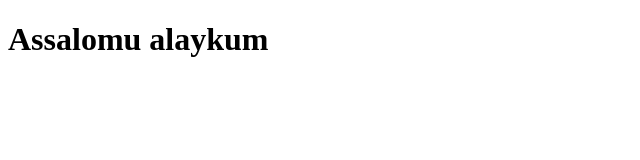
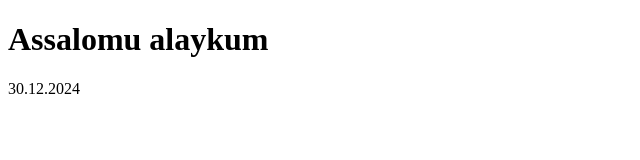
Before and after one commit to ShahbozQurbonov/delete, a plain HTML site: page pen.html in a window 1280 px wide. Shown: the whole page, without its empty margins (0-640 px from the left). Drawn offline with Linux system fonts and the light colour scheme.

Commit message:
3 versiya

```diff
--- a/pen.html
+++ b/pen.html
@@ -7,5 +7,6 @@
 </head>
 <body>
     <h1>Assalomu alaykum</h1>
+    <p>30.12.2024</p>
 </body>
 </html>
```
